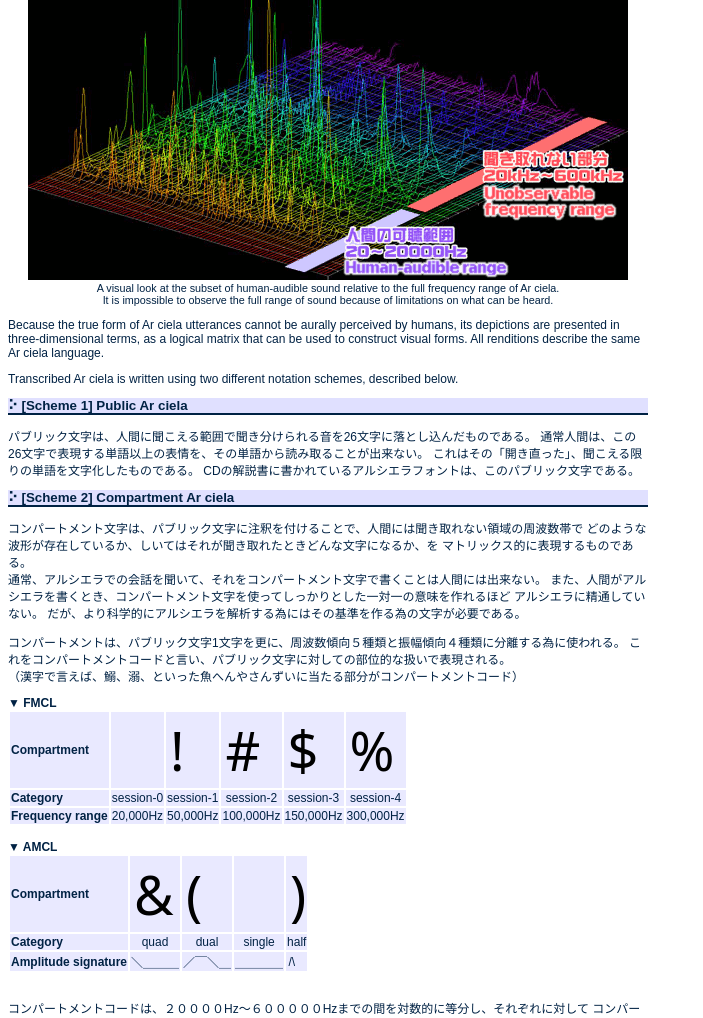
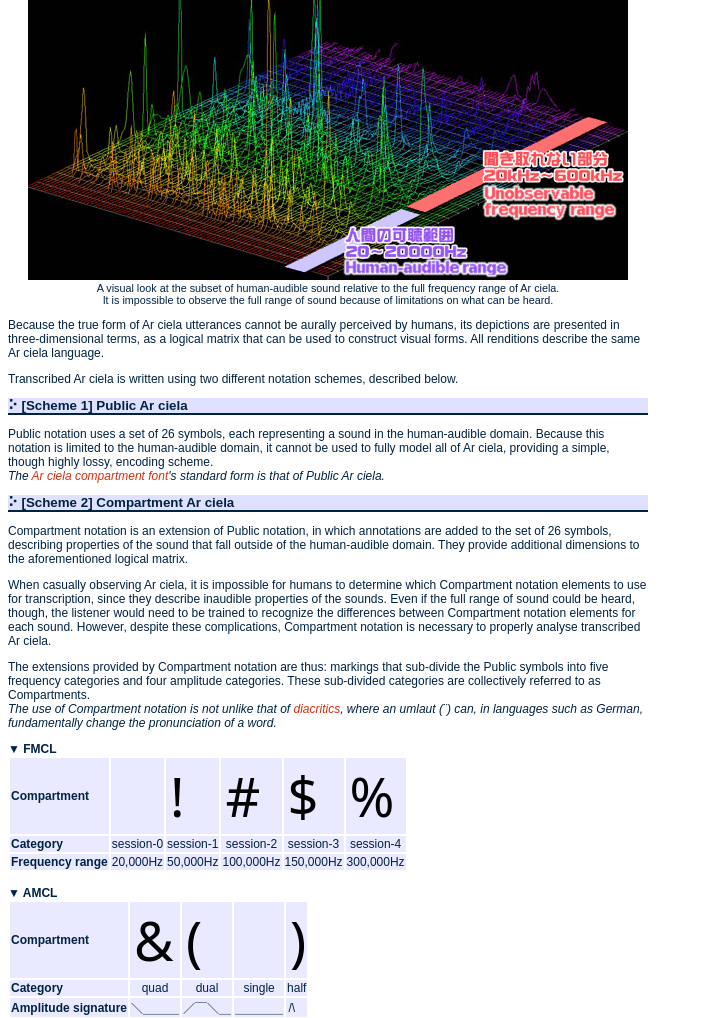
Before and after one commit to flan/hymmnoserver, a PHP site: page /ar-ciela.php in a window 1280 px wide. Shown: the part 777-1795 px from the top of the page, without its empty margins (0-703 px from the left). Run offline with PHP 8.4, Linux system fonts and the light colour scheme; data that the repository does not hold is empty; some libraries are stand-ins or nearby versions.

Commit message:
Finished summaries of Public and Compartment notation.

```diff
--- a/ar-ciela.php
+++ b/ar-ciela.php
@@ -157,25 +157,42 @@ See license.README for details.
             </p>
             <div class="section-title text-title-small">⠕ [Scheme 1] Public Ar ciela</div>
             <p>
-                パブリック文字は、人間に聞こえる範囲で聞き分けられる音を26文字に落とし込んだものである。
-                通常人間は、この26文字で表現する単語以上の表情を、その単語から読み取ることが出来ない。
-                これはその「開き直った」、聞こえる限りの単語を文字化したものである。
-                CDの解説書に書かれているアルシエラフォントは、このパブリック文字である。
+                Public notation uses a set of 26 symbols, each representing a sound in the
+                human-audible domain. Because this notation is limited to the human-audible domain,
+                it cannot be used to fully model all of Ar ciela, providing a simple, though highly
+                lossy, encoding scheme.
+                <br/>
+                <em>
+                    The <a href="./font_ar-ciela.php">Ar ciela compartment font</a>'s standard form
+                    is that of Public Ar ciela.
+                </em>
             </p>
             <div class="section-title text-title-small">⠕ [Scheme 2] Compartment Ar ciela</div>
             <p>
-                コンパートメント文字は、パブリック文字に注釈を付けることで、人間には聞き取れない領域の周波数帯で
-                どのような波形が存在しているか、しいてはそれが聞き取れたときどんな文字になるか、を
-                マトリックス的に表現するものである。<br/>
-                通常、アルシエラでの会話を聞いて、それをコンパートメント文字で書くことは人間には出来ない。
-                また、人間がアルシエラを書くとき、コンパートメント文字を使ってしっかりとした一対一の意味を作れるほど
-                アルシエラに精通していない。
-                だが、より科学的にアルシエラを解析する為にはその基準を作る為の文字が必要である。
+                Compartment notation is an extension of Public notation, in which annotations
+                are added to the set of 26 symbols, describing properties of the sound that fall
+                outside of the human-audible domain. They provide additional dimensions to the
+                aforementioned logical matrix.
             </p>
             <p>
-                コンパートメントは、パブリック文字1文字を更に、周波数傾向５種類と振幅傾向４種類に分離する為に使われる。
-                これをコンパートメントコードと言い、パブリック文字に対しての部位的な扱いで表現される。<br/>
-            （漢字で言えば、鰯、溺、といった魚へんやさんずいに当たる部分がコンパートメントコード）
+                When casually observing Ar ciela, it is impossible for humans to determine which
+                Compartment notation elements to use for transcription, since they describe
+                inaudible properties of the sounds. Even if the full range of sound could be heard,
+                though, the listener would need to be trained to recognize the differences between
+                Compartment notation elements for each sound. However, despite these complications,
+                Compartment notation is necessary to properly analyse transcribed Ar ciela.
+            </p>
+            <p>
+                The extensions provided by Compartment notation are thus: markings that sub-divide
+                the Public symbols into five frequency categories and four amplitude categories.
+                These sub-divided categories are collectively referred to as Compartments.
+                <br/>
+                <em>
+                    The use of Compartment notation is not unlike that of
+                    <a href="http://en.wikipedia.org/wiki/Diacritic">diacritics</a>, where an umlaut
+                    (<em>¨</em>) can, in languages such as German, fundamentally change the
+                    pronunciation of a word.
+                </em>
             </p>
             <b>▼ FMCL</b><br/>
 			<table class="coding">
```
